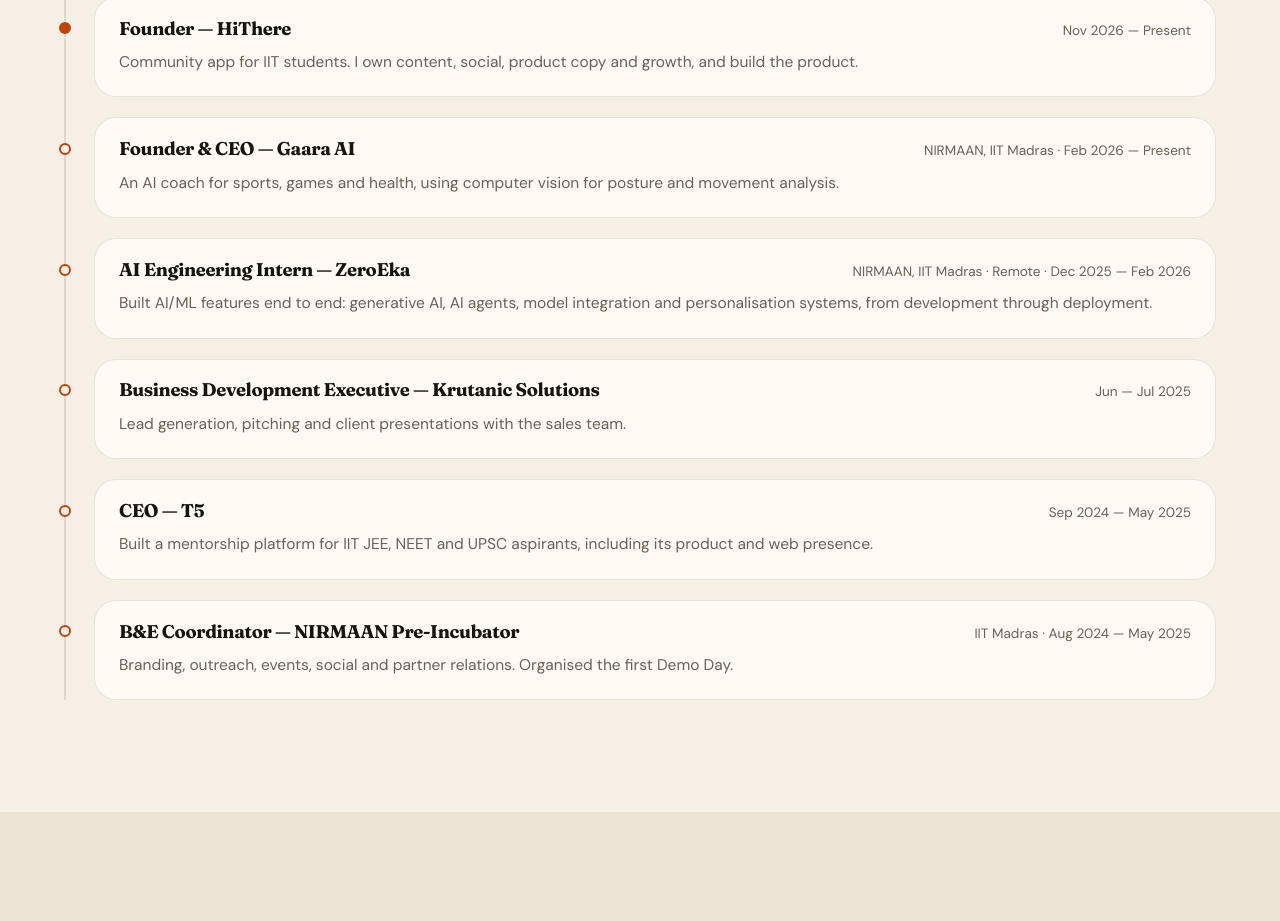
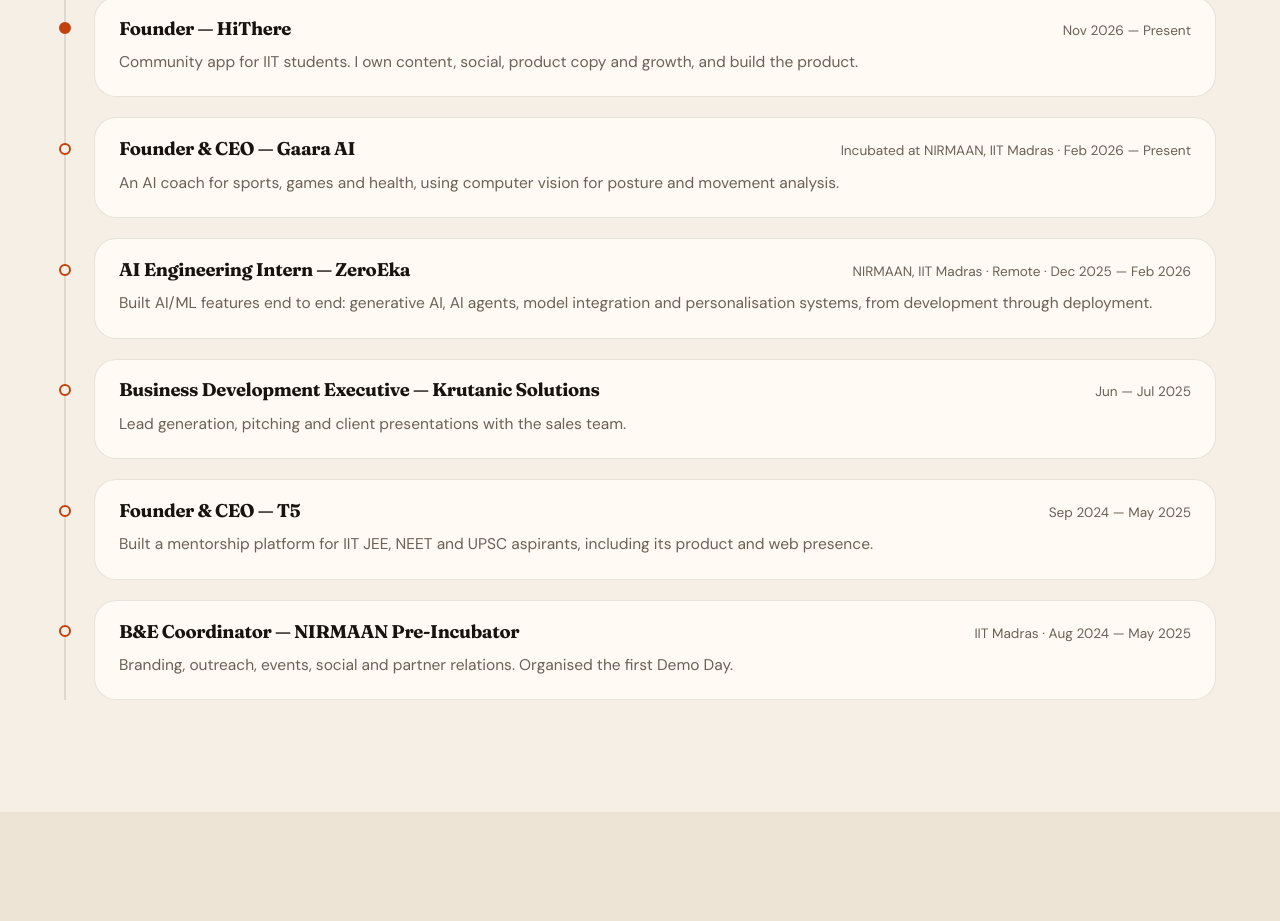
Before and after one commit to KarthiCheripelly/portfolio, a plain HTML site: page index.html in a window 1280 px wide. Shown: the part 3138-4059 px from the top of the page. Drawn offline with Linux system fonts and the light colour scheme.

Commit message:
Experience: Founder of T5; Gaara AI incubated at NIRMAAN
Co-Authored-By: Claude Opus 5.5 <noreply@anthropic.com>

```diff
--- a/index.html
+++ b/index.html
@@ -185,7 +185,7 @@
           </li>
           <li class="reveal">
             <div class="timeline-body">
-              <header><h3>Founder &amp; CEO — Gaara AI</h3><span class="meta">NIRMAAN, IIT Madras · Feb 2026 — Present</span></header>
+              <header><h3>Founder &amp; CEO — Gaara AI</h3><span class="meta">Incubated at NIRMAAN, IIT Madras · Feb 2026 — Present</span></header>
               <p>An AI coach for sports, games and health, using computer vision for posture and movement analysis.</p>
             </div>
           </li>
@@ -203,7 +203,7 @@
           </li>
           <li class="reveal">
             <div class="timeline-body">
-              <header><h3>CEO — T5</h3><span class="meta">Sep 2024 — May 2025</span></header>
+              <header><h3>Founder &amp; CEO — T5</h3><span class="meta">Sep 2024 — May 2025</span></header>
               <p>Built a mentorship platform for IIT JEE, NEET and UPSC aspirants, including its product and web presence.</p>
             </div>
           </li>
```
